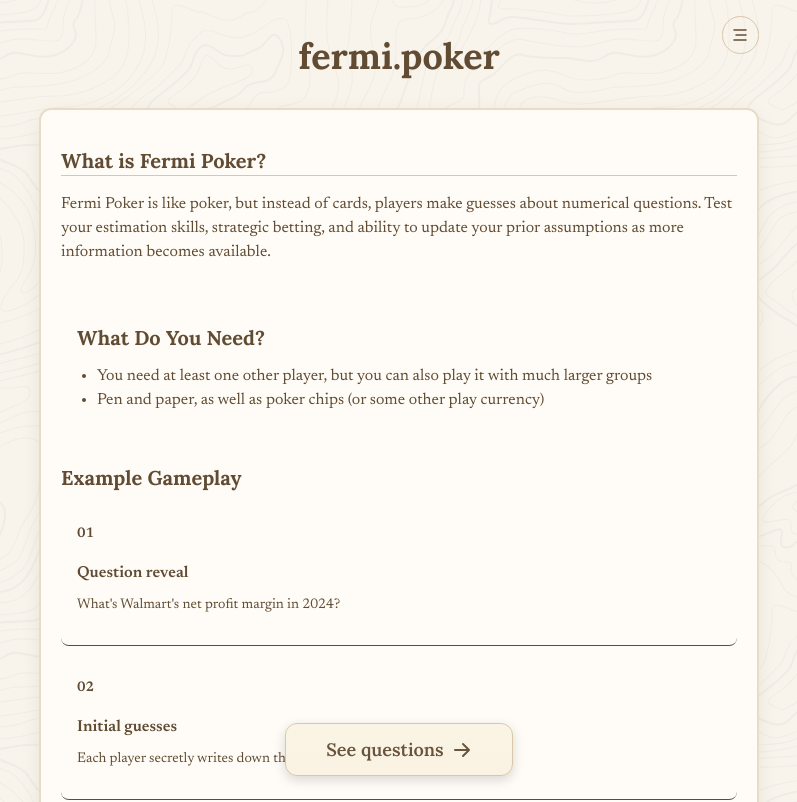
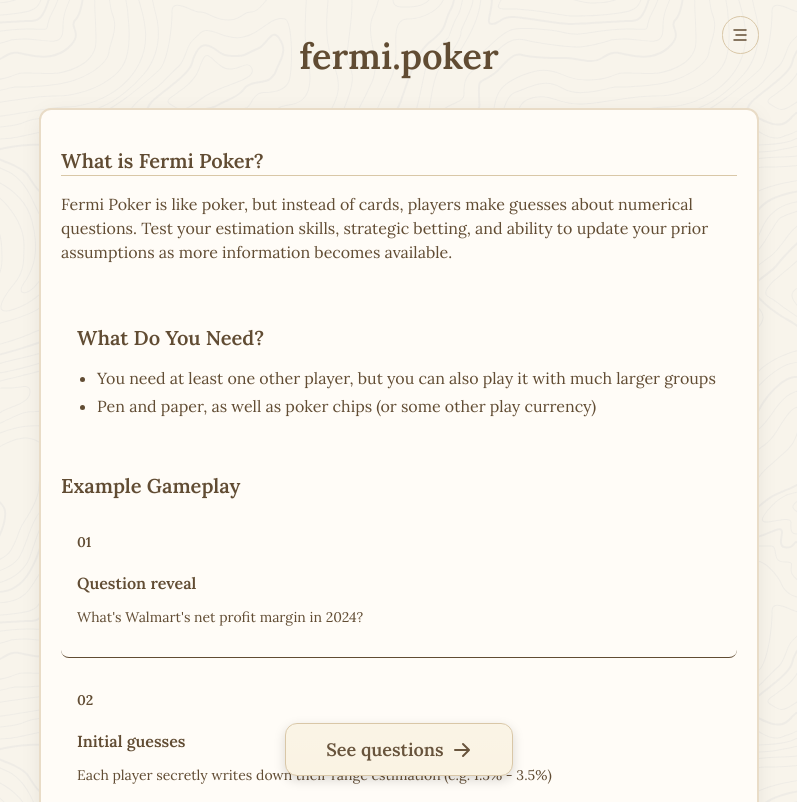
Before and after one commit to danielfetz/fermi-poker-questions, a React (Create React App) app: page / in a window 1280 px wide. Shown: the top 802 px of the page, without its empty margins (241-1038 px from the left). Built offline with nearby package versions, Linux system fonts and the light colour scheme.

Commit message:
Update styles.css

```diff
--- a/src/styles.css
+++ b/src/styles.css
@@ -46,7 +46,7 @@ html, body {
 }
 
 .font-primary, .font-body {
-  font-family: 'Newsreader', serif;
+  font-family: 'Lora', serif;
 }
 
 /* Light/Dark Mode Switching */
@@ -1198,7 +1198,7 @@ header.pt-28 {
 }
 
 .font-bold {
-  font-weight: 700;
+  font-weight: 600;
 }
 
 .italic {
```
